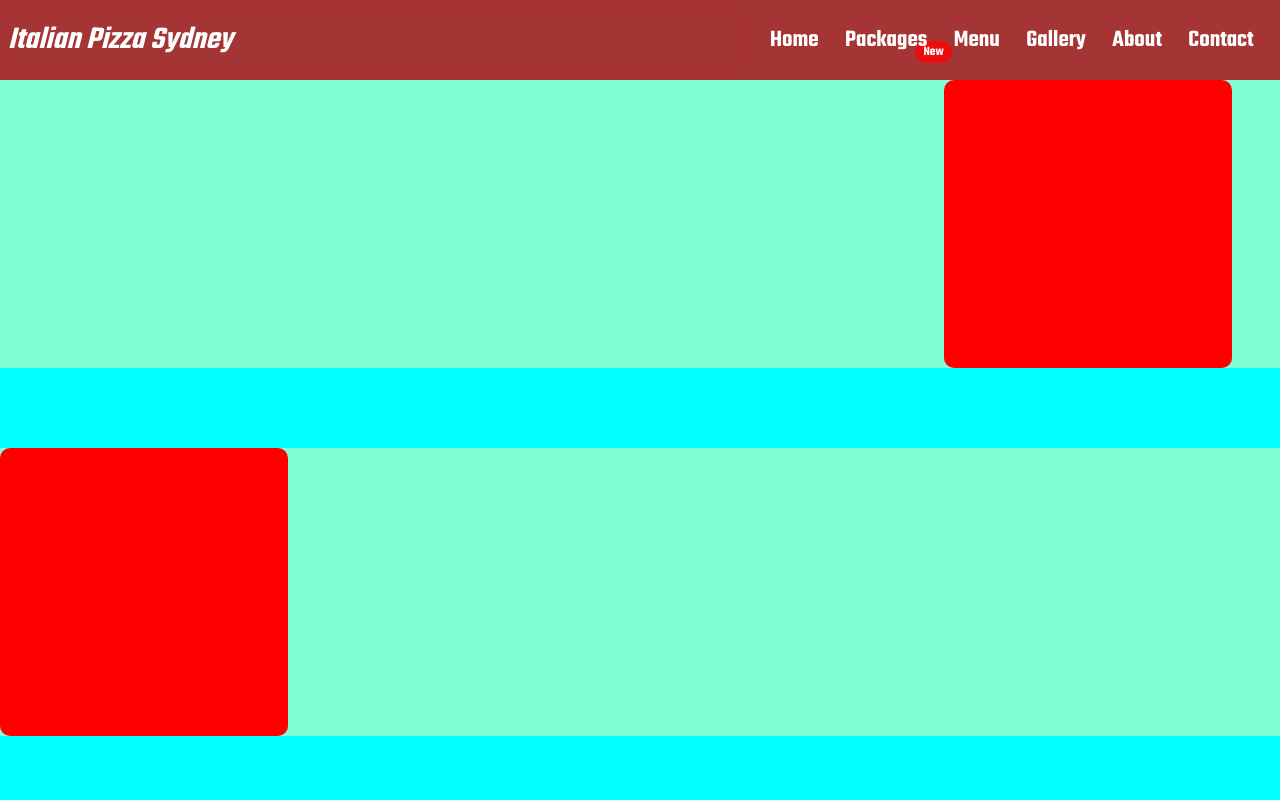
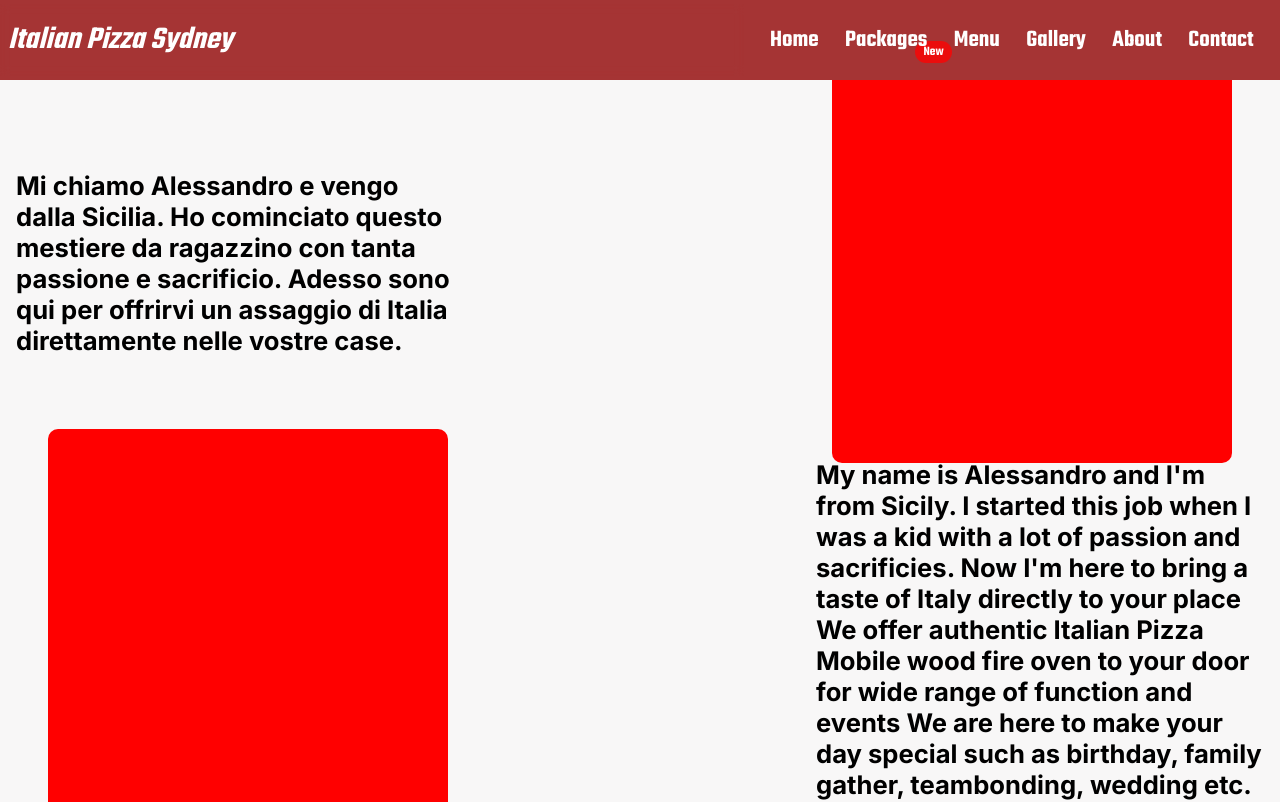
Before and after one commit to n0wherefast/italian-pizza-sydney-, a Next.js app: page /pages/about in a window 1280 px wide. Shown: the top 802 px of the page. Built offline with nearby package versions, Linux system fonts and the light colour scheme.

Commit message:
about section

```diff
--- a/app/pages/about/about.scss
+++ b/app/pages/about/about.scss
@@ -1,11 +1,13 @@
+@use '../../style//responsiveLayout.scss' as size;
 
 .mainAbout{
     width: 100vw;
-    height: 100vh;
+    height: 91.5vh;
     display: flex;
     flex-direction: column;
-    background-color: aqua;
-    // padding-top:6rem;
+    // background-color: aqua;
+    padding-top:5rem;
+    justify-content: space-around;
     // justify-content: start;
     // align-items: start;
     // width: 100%;
@@ -14,45 +16,63 @@
     // background-repeat: no-repeat;
     // background-position: center;
 }
-.header{
-    background-color: aquamarine;
+.sections{
+    // background-color: aquamarine;
     width: 100%;
-    height: 20rem;
-    margin-top: 5rem;
+    height: 45vh;
     display: flex;
-    justify-content: end;
+    justify-content: space-between;
     align-items: center;
 }
-.body{
-    background-color: aquamarine;
+.mid-sections{
+    // background-color: aquamarine;
     width: 100%;
-    height: 20rem;
-    margin-top: 5rem;
+    height: 45vh;
     display: flex;
-    justify-content: start;
+    justify-content: space-between ;
     align-items: center;
 }
 .image{
-width: 18rem;
-height: 18rem;
+width: 25rem;
+height: 25rem;
 background-color: red;
-margin-right: 3rem;
+margin: 3rem;
 border-radius: 10px;
+}
 
-}
 .description{
-    display: flex;
+    // display: flex;
     flex-direction: column;
-    gap: 2.5rem;
-    align-items: center;
-    justify-content: center;
+    // gap: 1rem;
+    // align-items: center;
+    // justify-content: center;
     font-weight: bold;
-    font-size: 1.25rem;
-    backdrop-filter: blur(16px);
-    width: 50%;
-    height: 100vh;
+    font-size: 1.6rem;
+    // backdrop-filter: blur(16px);
+    width: 35%;
     padding: 1rem;
 }
 h1{
     font-size: 1.5rem;
 }
+
+
+@include size.max-sm{
+  .image{
+    width: 15rem;
+    height: 12rem;
+    margin: 1rem;
+  }
+  .description{
+    font-size: small;
+    width: 50%;
+  }
+  .mid-sections, .sections{
+    height: 20rem;
+    background-color: blue;
+  }
+  .mainAbout{
+    background-color: aqua;
+    justify-content: center;
+  }
+  }
--- a/app/pages/about/page.tsx
+++ b/app/pages/about/page.tsx
@@ -4,33 +4,37 @@ import './about.scss'
 function About() {
   return (
     <div className='mainAbout'>
-      <div className='header'>
-          <div className='image'></div>
-      </div>
-      <div className='body'>
-          <div className='image'></div>
-      </div>
-      <div className='header'>
-          <div className='image'></div>
-      </div>
-    {/* <div className='description'>
-      <h1 className=' text-2xl'>
-        Salve a tutti
+      <div className='sections'>
+        <div className='description'>
+            <h1 className=''>
             </h1>
             <p>
             Mi chiamo Alessandro e vengo dalla Sicilia.
             Ho cominciato questo mestiere da ragazzino con tanta passione e sacrificio.
             Adesso sono qui per offrirvi un assaggio di Italia direttamente nelle vostre case.
         </p>
-      <p>
-       Hello everyone! My name is Alessandro and I&apos;m from Sicily. I started this job when I was a kid with a lot of passion and sacrificies. Now I&apos;m here to bring a taste of Italy directly to your place
+        </div>
+        <div className='image'></div>
+      </div>
+
+
+      <div className='mid-sections'>
+        <div className='image'></div>
+        <div className='description'>
+              <p> My name is Alessandro and I&apos;m from Sicily. I started this job when I was a kid with a lot of passion and sacrificies. Now I&apos;m here to bring a taste of Italy directly to your place
               We offer authentic
               Italian Pizza
               Mobile wood fire oven to your door for wide range of function and events
 
               We are here to make your day special such as birthday, family gather, teambonding, wedding etc.
               </p>
+        </div>
+      </div>
+
+      {/* <div className='sections'>
+          <div className='image'></div>
       </div> */}
+
   </div>
   )
 }
```
Lines whose indentation alone changed are shown as unchanged.
